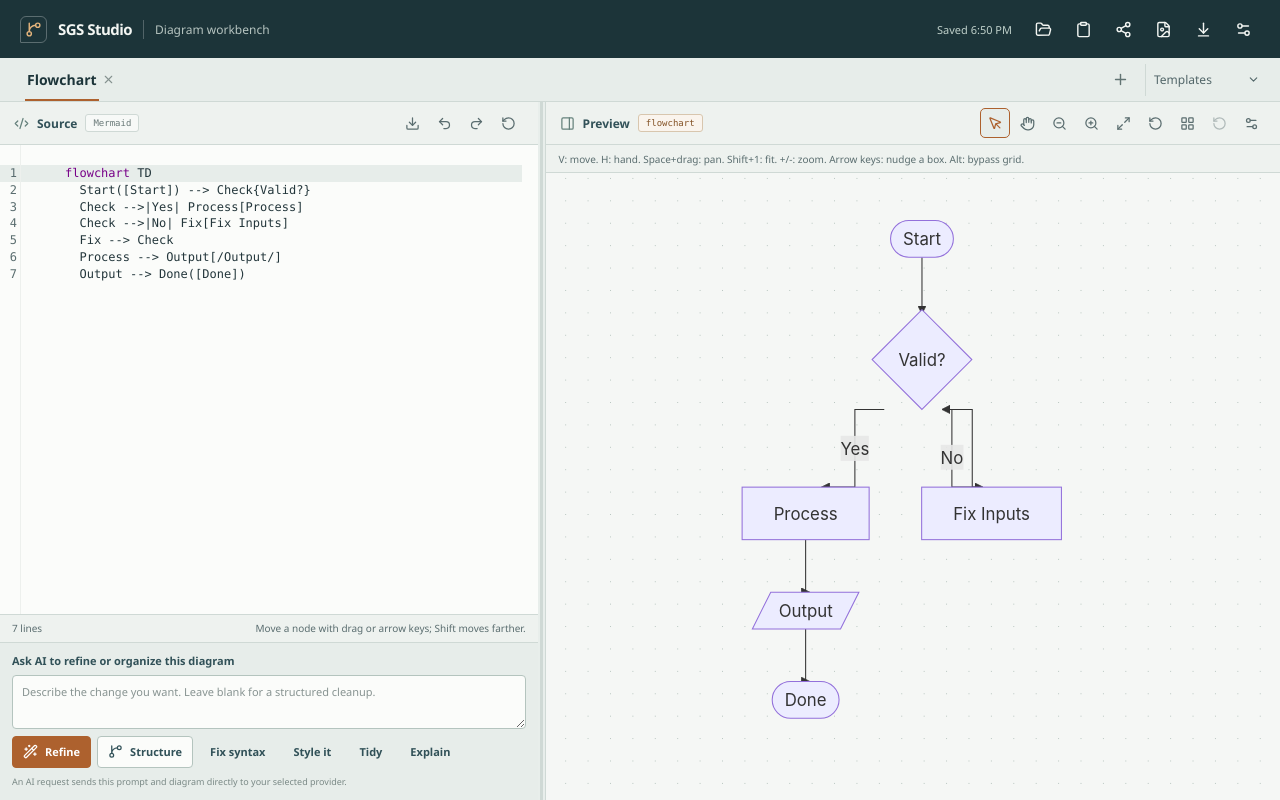
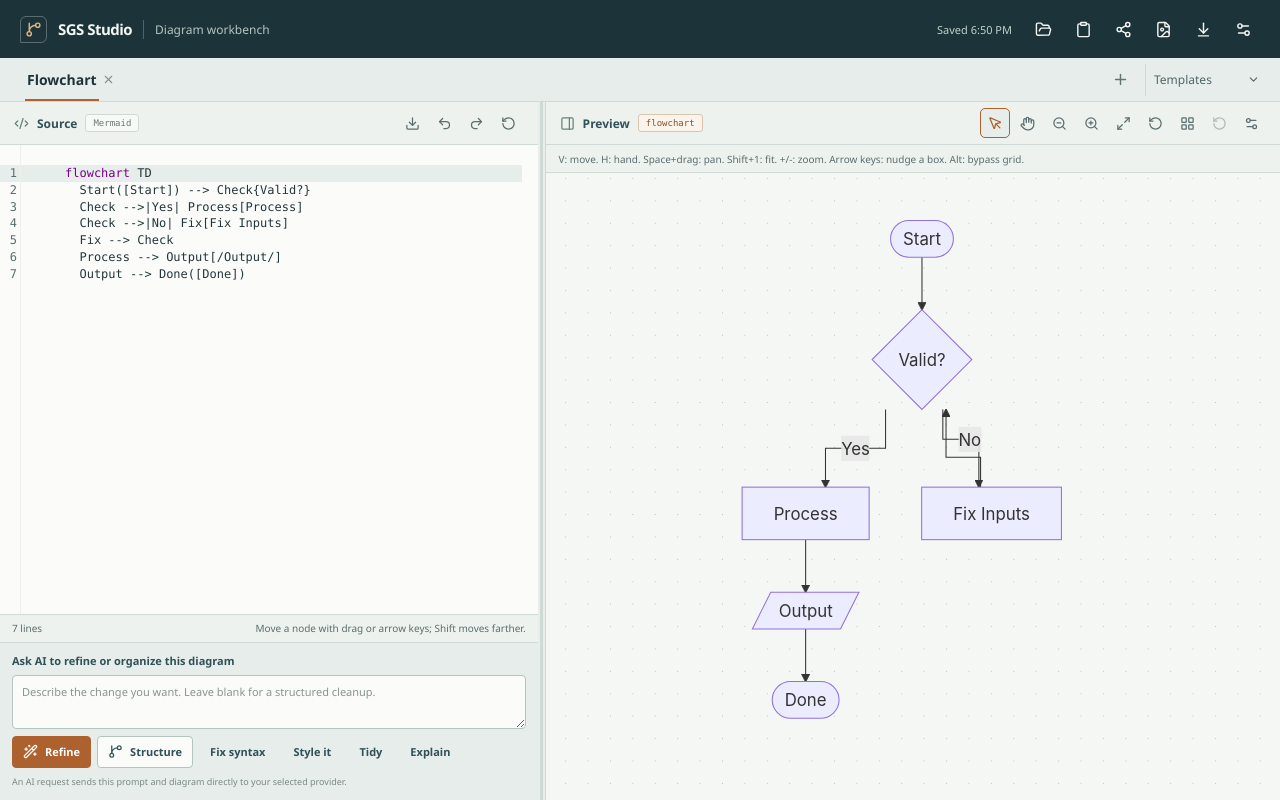
Before and after one commit to cxernlol/code-to-diagram, a React (Vite) app: page / in a window 1280 px wide. Built offline with nearby package versions, Linux system fonts and the light colour scheme.

Commit message:
fix: route connectors with perpendicular port stubs and align marker tips

```diff
--- a/src/DiagramCanvas.tsx
+++ b/src/DiagramCanvas.tsx
@@ -78,15 +78,98 @@ function distanceToBounds(point: Position, bounds: ReturnType<typeof boundsInRoo
   return Math.hypot(dx, dy);
 }
 
-function clipToBounds(bounds: ReturnType<typeof boundsInRoot>, target: Position): Position {
+function clipToBounds(
+  bounds: ReturnType<typeof boundsInRoot>,
+  target: Position,
+): { point: Position; normal: Position } {
   const center = { x: bounds.x + bounds.width / 2, y: bounds.y + bounds.height / 2 };
   const dx = target.x - center.x;
   const dy = target.y - center.y;
-  const scale = Math.min(
-    bounds.width / 2 / Math.max(Math.abs(dx), 0.001),
-    bounds.height / 2 / Math.max(Math.abs(dy), 0.001),
+  const halfW = Math.max(bounds.width / 2, 0.001);
+  const halfH = Math.max(bounds.height / 2, 0.001);
+  const scaleX = halfW / Math.max(Math.abs(dx), 0.001);
+  const scaleY = halfH / Math.max(Math.abs(dy), 0.001);
+  if (scaleY <= scaleX) {
+    const sign = dy < 0 ? -1 : 1;
+    const margin = Math.min(12, halfW * 0.5);
+    const clampedX = Math.max(
+      bounds.x + margin,
+      Math.min(bounds.x + bounds.width - margin, center.x + dx * scaleY),
+    );
+    return {
+      point: { x: clampedX, y: center.y + sign * halfH },
+      normal: { x: 0, y: sign },
+    };
+  }
+  const sign = dx < 0 ? -1 : 1;
+  const margin = Math.min(12, halfH * 0.5);
+  const clampedY = Math.max(
+    bounds.y + margin,
+    Math.min(bounds.y + bounds.height - margin, center.y + dy * scaleX),
   );
-  return { x: center.x + dx * scale, y: center.y + dy * scale };
+  return {
+    point: { x: center.x + sign * halfW, y: clampedY },
+    normal: { x: sign, y: 0 },
+  };
+}
+
+function normalizeMarkers(svg: SVGSVGElement, canvasColor: string) {
+  svg
+    .querySelectorAll<SVGMarkerElement>(
+      'marker[id$="-extensionStart"], marker[id$="-compositionStart"], marker[id$="-aggregationStart"], marker[id$="-dependencyStart"], marker[id$="-lollipopStart"]',
+    )
+    .forEach((marker) => marker.setAttribute("refX", "1"));
+  svg
+    .querySelectorAll<SVGMarkerElement>(
+      'marker[id$="-extensionEnd"], marker[id$="-compositionEnd"], marker[id$="-aggregationEnd"], marker[id$="-dependencyEnd"]',
+    )
+    .forEach((marker) => marker.setAttribute("refX", "18"));
+  svg
+    .querySelectorAll<SVGMarkerElement>('marker[id$="-lollipopEnd"]')
+    .forEach((marker) => marker.setAttribute("refX", "13"));
+  svg
+    .querySelectorAll<SVGMarkerElement>('marker[id$="-pointEnd"]')
+    .forEach((marker) => marker.setAttribute("refX", "9"));
+  svg
+    .querySelectorAll<SVGMarkerElement>('marker[id$="-pointStart"]')
+    .forEach((marker) => marker.setAttribute("refX", "1"));
+  svg
+    .querySelectorAll<SVGElement>(
+      "marker.extension path, marker.aggregation path, marker.lollipop circle",
+    )
+    .forEach((shape) => {
+      shape.setAttribute("fill", canvasColor);
+      shape.style.fill = canvasColor;
+    });
+}
+
+function simplifyOrthogonal(points: Position[]): Position[] {
+  const deduped = points.filter((point, index) => {
+    const prev = points[index - 1];
+    return !prev || Math.abs(prev.x - point.x) > 0.01 || Math.abs(prev.y - point.y) > 0.01;
+  });
+  const result: Position[] = [];
+  for (const point of deduped) {
+    while (result.length >= 2) {
+      const a = result[result.length - 2]!;
+      const b = result[result.length - 1]!;
+      const abx = b.x - a.x;
+      const aby = b.y - a.y;
+      const bcx = point.x - b.x;
+      const bcy = point.y - b.y;
+      const collinear =
+        (Math.abs(abx) < 0.01 && Math.abs(bcx) < 0.01) ||
+        (Math.abs(aby) < 0.01 && Math.abs(bcy) < 0.01);
+      const sameDirection = abx * bcx + aby * bcy >= 0;
+      if (collinear && sameDirection) {
+        result.pop();
+      } else {
+        break;
+      }
+    }
+    result.push(point);
+  }
+  return result;
 }
 
 function toLocalPoint(
@@ -121,57 +204,100 @@ function routeEdge(
     x: targetBounds.x + targetBounds.width / 2,
     y: targetBounds.y + targetBounds.height / 2,
   };
-  const start = clipToBounds(sourceBounds, {
+  const { point: start, normal: startNormal } = clipToBounds(sourceBounds, {
     x: targetCenter.x + parallelOffset,
     y: targetCenter.y + parallelOffset,
   });
-  const end = clipToBounds(targetBounds, {
+  const { point: end, normal: endNormal } = clipToBounds(targetBounds, {
     x: sourceCenter.x + parallelOffset,
     y: sourceCenter.y + parallelOffset,
   });
+  const stub = 22;
+  const startStub = {
+    x: start.x + startNormal.x * stub,
+    y: start.y + startNormal.y * stub,
+  };
+  const endStub = {
+    x: end.x + endNormal.x * stub,
+    y: end.y + endNormal.y * stub,
+  };
   const obstacles = allNodes
     .filter((node) => node.id !== source.dataset.sgsNode && node.id !== target.dataset.sgsNode)
     .map((node) => boundsInRoot(svg, node.wrapper));
+  const endpointBoxes = [sourceBounds, targetBounds];
   const xCandidates = new Set([
-    (start.x + end.x) / 2 + parallelOffset,
-    ...obstacles.flatMap((box) => [box.x - 18, box.x + box.width + 18]),
+    (startStub.x + endStub.x) / 2 + parallelOffset,
+    startStub.x,
+    endStub.x,
+    ...obstacles.flatMap((box) => [box.x - 22, box.x + box.width + 22]),
+    ...endpointBoxes.flatMap((box) => [box.x - 22, box.x + box.width + 22]),
   ]);
   const yCandidates = new Set([
-    (start.y + end.y) / 2 + parallelOffset,
-    ...obstacles.flatMap((box) => [box.y - 18, box.y + box.height + 18]),
+    (startStub.y + endStub.y) / 2 + parallelOffset,
+    startStub.y,
+    endStub.y,
+    ...obstacles.flatMap((box) => [box.y - 22, box.y + box.height + 22]),
+    ...endpointBoxes.flatMap((box) => [box.y - 22, box.y + box.height + 22]),
   ]);
   const candidates = [
-    ...Array.from(xCandidates, (x) => [start, { x, y: start.y }, { x, y: end.y }, end]),
-    ...Array.from(yCandidates, (y) => [start, { x: start.x, y }, { x: end.x, y }, end]),
-  ].map((points) => points.filter((point, index) => {
-    const previous = points[index - 1];
-    return !previous || previous.x !== point.x || previous.y !== point.y;
-  }));
-  const blocked = (a: Position, b: Position, box: ReturnType<typeof boundsInRoot>) => {
-    if (a.y === b.y) {
+    ...Array.from(yCandidates, (y) => [
+      start,
+      startStub,
+      { x: startStub.x, y },
+      { x: endStub.x, y },
+      endStub,
+      end,
+    ]),
+    ...Array.from(xCandidates, (x) => [
+      start,
+      startStub,
+      { x, y: startStub.y },
+      { x, y: endStub.y },
+      endStub,
+      end,
+    ]),
+  ].map(simplifyOrthogonal);
+  const blocked = (a: Position, b: Position, box: ReturnType<typeof boundsInRoot>, pad = 8) => {
+    if (Math.abs(a.y - b.y) < 0.01) {
       return (
-        a.y > box.y - 8 &&
-        a.y < box.y + box.height + 8 &&
-        Math.max(Math.min(a.x, b.x), box.x - 8) <
-          Math.min(Math.max(a.x, b.x), box.x + box.width + 8)
+        a.y > box.y - pad &&
+        a.y < box.y + box.height + pad &&
+        Math.max(Math.min(a.x, b.x), box.x - pad) <
+          Math.min(Math.max(a.x, b.x), box.x + box.width + pad)
       );
     }
     return (
-      a.x > box.x - 8 &&
-      a.x < box.x + box.width + 8 &&
-      Math.max(Math.min(a.y, b.y), box.y - 8) <
-        Math.min(Math.max(a.y, b.y), box.y + box.height + 8)
+      a.x > box.x - pad &&
+      a.x < box.x + box.width + pad &&
+      Math.max(Math.min(a.y, b.y), box.y - pad) <
+        Math.min(Math.max(a.y, b.y), box.y + box.height + pad)
     );
   };
   const score = (points: Position[]) => {
     let length = 0;
     let collisions = 0;
+    const first = points[1];
+    const lastPrev = points[points.length - 2];
+    if (first) {
+      const dotStart = (first.x - start.x) * startNormal.x + (first.y - start.y) * startNormal.y;
+      if (dotStart < 1) collisions += 10;
+    }
+    if (lastPrev) {
+      const dotEnd = (lastPrev.x - end.x) * endNormal.x + (lastPrev.y - end.y) * endNormal.y;
+      if (dotEnd < 1) collisions += 10;
+    }
     for (let index = 1; index < points.length; index += 1) {
       const a = points[index - 1];
       const b = points[index];
       if (!a || !b) continue;
       length += Math.abs(b.x - a.x) + Math.abs(b.y - a.y);
-      collisions += obstacles.filter((box) => blocked(a, b, box)).length;
+      collisions += obstacles.filter((box) => blocked(a, b, box, 8)).length;
+      if (index > 1) {
+        collisions += blocked(a, b, sourceBounds, -1) ? 1 : 0;
+      }
+      if (index < points.length - 1) {
+        collisions += blocked(a, b, targetBounds, -1) ? 1 : 0;
+      }
     }
     return length + (points.length - 2) * 14 + collisions * 100000;
   };
@@ -477,6 +603,7 @@ export const DiagramCanvas = forwardRef<DiagramCanvasHandle, DiagramCanvasProps>
     if (!graphic || !svg || !viewport) return;
     const previousDocumentId = graphic.dataset.documentId;
     graphic.dataset.documentId = document.id;
+    normalizeMarkers(svg, settingsRef.current.canvasColor);
     if (!["flowchart", "class", "state", "er"].includes(detectDiagramType(document.code))) {
       if (previousDocumentId !== document.id) requestAnimationFrame(() => fit());
       return;
```
Also changed, not shown: 1 other file (tests, documents, lock files or other folders).
